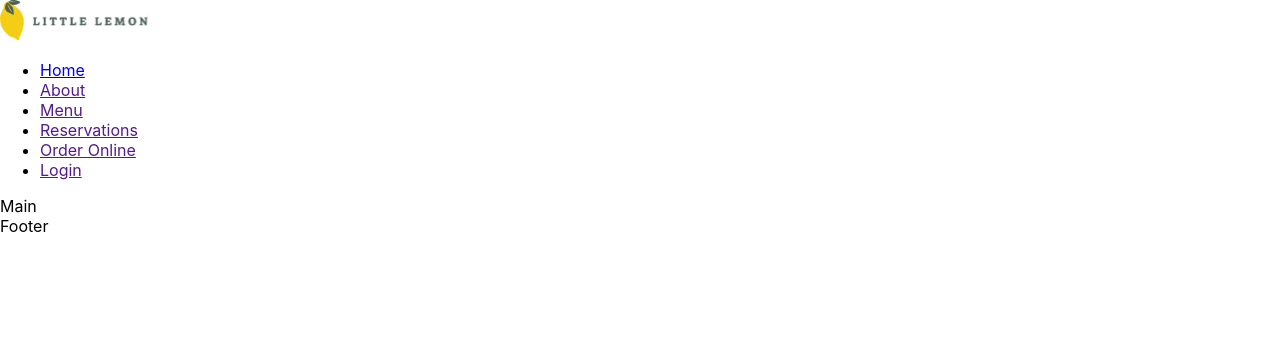
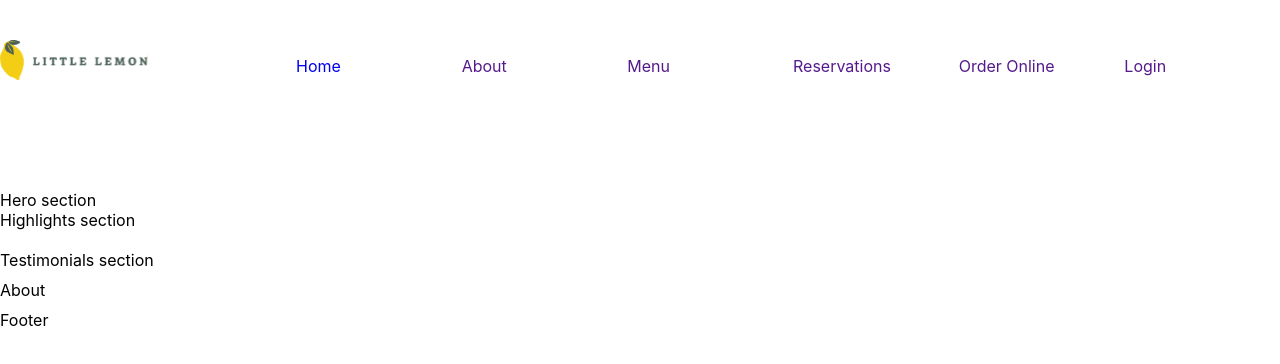
Before and after one commit to borsooq/capstone-project, a React (Create React App) app: page / in a window 1280 px wide. Shown: the top 364 px of the page. Built offline with nearby package versions, Linux system fonts and the light colour scheme.

Commit message:
Adding styles

```diff
--- a/public/index.html
+++ b/public/index.html
@@ -5,10 +5,6 @@
     <link rel="icon" href="%PUBLIC_URL%/favicon.ico" />
     <meta name="viewport" content="width=device-width, initial-scale=1" />
     <meta name="theme-color" content="#000000" />
-    <meta
-      name="description"
-      content="Web site created using create-react-app"
-    />
     <link rel="apple-touch-icon" href="%PUBLIC_URL%/logo192.png" />
     <!--
       manifest.json provides metadata used when your web app is installed on a
@@ -24,7 +20,14 @@
       work correctly both with client-side routing and a non-root public URL.
       Learn how to configure a non-root public URL by running `npm run build`.
     -->
-    <title>React App</title>
+    <title>Little Lemon</title>
+    <meta name="description" content="Little Lemon is a restarurant..." />
+    <meta property="og:title" content="Little Lemon" />
+    <meta
+      property="og:description"
+      content="Little Lemon is a restarurant..."
+    />
+    <meta name="og:image" content="" />
   </head>
   <body>
     <noscript>You need to enable JavaScript to run this app.</noscript>
--- a/src/App.css
+++ b/src/App.css
@@ -1,3 +1,36 @@
+body {
+  margin: 20px;
+  max-width: 1440px;
+  margin: 0 auto;
+}
+
+.header {
+  display: grid;
+  height: 150px;
+  grid-template-columns: 1fr 4fr;
+  margin-top: 40px;
+}
+
+.mainContainer {
+  display: grid;
+  grid-auto-flow: row;
+  grid-template-rows: 2fr 4fr 3fr 3fr;
+}
+
+.navigation {
+  display: grid;
+  grid-template-columns: repeat(6, 1fr);
+  gap: 10px;
+}
+
+.navigation-item {
+  display: grid;
+}
+
+a:link {
+  text-decoration: none;
+}
+
 .App {
   text-align: center;
 }
--- a/src/components/About.js
+++ b/src/components/About.js
@@ -1,5 +1,9 @@
 import React from "react";
 
 export default function About() {
-  return <></>;
+  return (
+    <>
+      <section className="mainItem">About</section>
+    </>
+  );
 }
--- a/src/components/Header.js
+++ b/src/components/Header.js
@@ -4,16 +4,8 @@ import logo from "./../images/Logo.svg";
 
 export default function Header() {
   return (
-    <header>
-      <title>Little Lemon</title>
-      <meta name="description" content="Little Lemon is a restarurant..." />
-      <meta property="og:title" content="Little Lemon" />
-      <meta
-        property="og:description"
-        content="Little Lemon is a restarurant..."
-      />
-      <meta name="og:image" content={logo} />
-      <img src={logo} />
+    <header className="header">
+      <img src={logo} className="logo-img" />
       <Navigation />
     </header>
   );
--- /dev/null
+++ b/src/components/Hero.js
@@ -0,0 +1,10 @@
+import React from "react";
+import "./../App.css";
+
+export default function Hero() {
+  return (
+    <>
+      <section className="mainItem">Hero section</section>
+    </>
+  );
+}
--- /dev/null
+++ b/src/components/Highlights.js
@@ -0,0 +1,10 @@
+import React from "react";
+import "./../App.css";
+
+export default function Highlights() {
+  return (
+    <>
+      <section className="mainItem">Highlights section</section>
+    </>
+  );
+}
--- a/src/components/Main.js
+++ b/src/components/Main.js
@@ -1,5 +1,17 @@
 import React from "react";
+import "./../App.css";
+import Hero from "./Hero";
+import Highlights from "./Highlights";
+import Testimonials from "./Testimonials";
+import About from "./About";
 
 export default function Main() {
-  return <main>Main</main>;
+  return (
+    <main className="mainContainer">
+      <Hero />
+      <Highlights />
+      <Testimonials />
+      <About />
+    </main>
+  );
 }
--- a/src/components/Navigation.js
+++ b/src/components/Navigation.js
@@ -1,25 +1,26 @@
 import React from "react";
+import "./../App.css";
 
 export default function Navigation() {
   return (
     <nav>
-      <ul>
-        <li>
+      <ul className="navigation">
+        <li className="navigation-item">
           <a href="/#projects">Home</a>
         </li>
-        <li>
+        <li className="navigation-item">
           <a href="">About</a>
         </li>
-        <li>
+        <li className="navigation-item">
           <a href="">Menu</a>
         </li>
-        <li>
+        <li className="navigation-item">
           <a href="">Reservations</a>
         </li>
-        <li>
+        <li className="navigation-item">
           <a href="">Order Online</a>
         </li>
-        <li>
+        <li className="navigation-item">
           <a href="">Login</a>
         </li>
       </ul>
--- /dev/null
+++ b/src/components/Testimonials.js
@@ -0,0 +1,10 @@
+import React from "react";
+import "./../App.css";
+
+export default function Testimonials() {
+  return (
+    <>
+      <section className="mainItem">Testimonials section</section>
+    </>
+  );
+}
```
